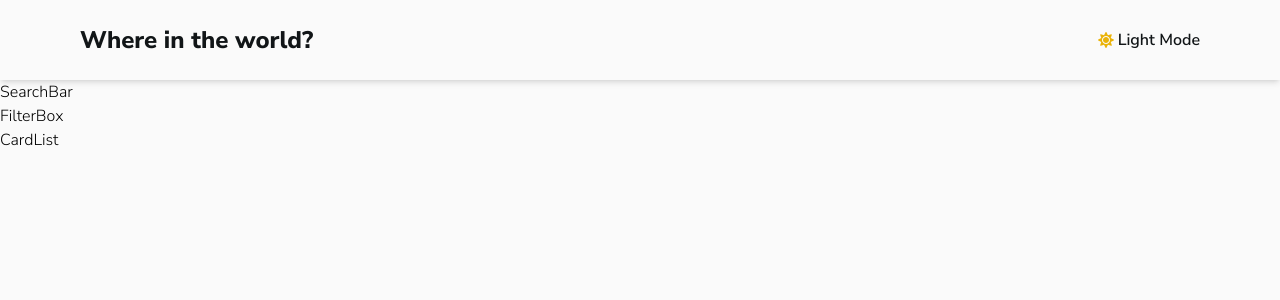
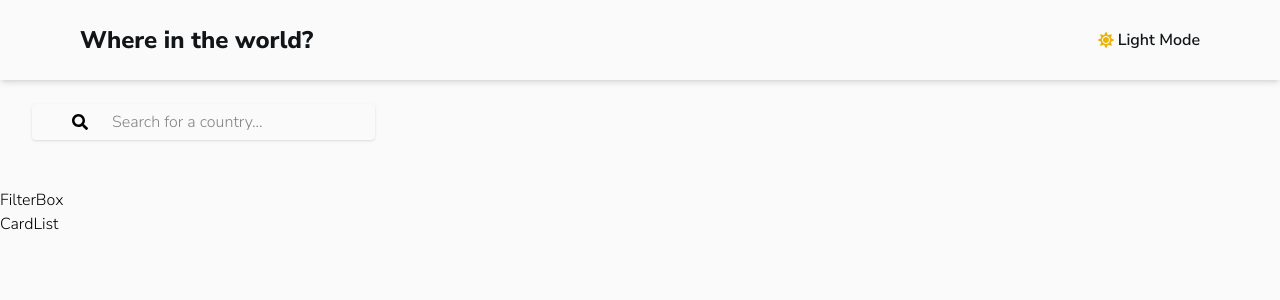
Before and after one commit to Emrikcah/fem-countries-api, a React (Create React App) app: page / in a window 1280 px wide. Shown: the top 300 px of the page. Built offline with nearby package versions, Linux system fonts and the light colour scheme.

Commit message:
add components,some context logic

```diff
--- a/src/components/Card.js
+++ b/src/components/Card.js
@@ -2,7 +2,7 @@ import React from 'react'
 
 const Card = () => {
   return (
-    <div>the card will route to single country via Link</div>
+    <article>the card will route to single country via Link</article>
   )
 }
 
--- /dev/null
+++ b/src/components/Loading.js
@@ -0,0 +1,9 @@
+import React from 'react'
+
+const Loading = () => {
+  return (
+    <div>Loading</div>
+  )
+}
+
+export default Loading
--- a/src/components/SearchBar.js
+++ b/src/components/SearchBar.js
@@ -1,8 +1,17 @@
 import React from 'react'
+import { FaSearch } from "react-icons/fa";
 
 const SearchBar = () => {
   return (
-    <div>SearchBar</div>
+    <form className="px-8 pt-6 pb-8 mb-4 ">
+      <label className='relative'>
+        <span className='absolute inset-y-0 left-0 flex items-center pl-10 '>
+          <FaSearch/>
+        </span>
+        <input class="shadow appearance-none  rounded w-full md:w-[343px] py-2 px-3  leading-tight placeholder-shown:pl-20  placeholder-light-mode-input dark:placeholder-white bg-light-mode-bg dark:bg-dark-mode-elements focus:outline-none focus:shadow-outline " id="search" type="text" placeholder="Search for a country..."></input>
+      </label>
+
+    </form>
   )
 }
 
--- a/src/context/Context.js
+++ b/src/context/Context.js
@@ -1,16 +1,22 @@
 import React,{useState,useContext} from 'react'
 
+
 const AppContext = React.createContext();
-
-
 
 const AppProvider = ({children}) =>{
   //state used in themeswitcher.js and Nav.js
   const [theme, setTheme] = useState('light');
+  //searchbar
+  const [searchTerm, setSearchTerm] = useState('a')
+  //countries
+  const [countries, setCountries] = useState([])
+  //loading
+  const [loading, setLoading] = useState(true);
+
 
 
   return (
-    <AppContext.Provider value={{theme,setTheme}}>{children}</AppContext.Provider>
+    <AppContext.Provider value={{theme,setTheme,searchTerm,setSearchTerm,countries,loading}}>{children}</AppContext.Provider>
   )
 }
 
```
